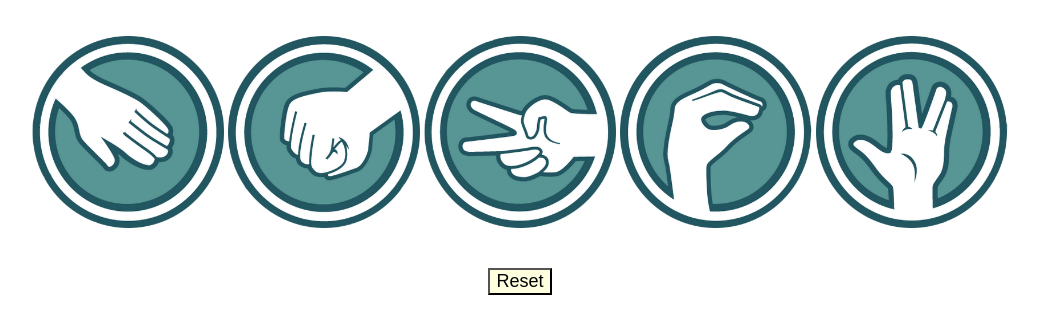
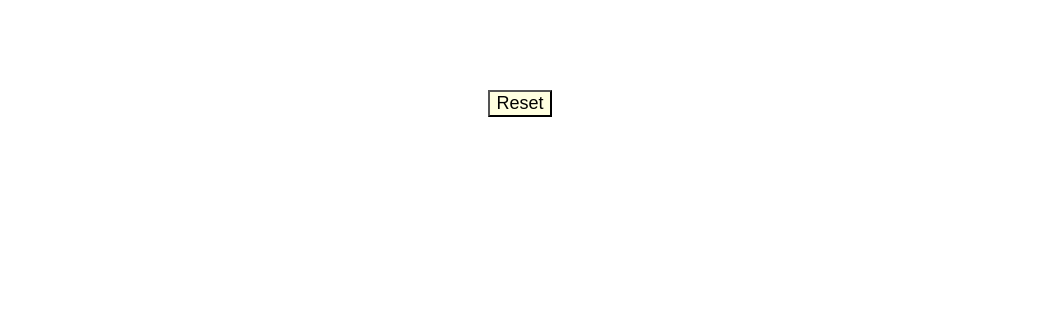
Before and after one commit to comp426-2023-spring/e02-YinuoLiu0708, a website: page public/game.html in a window 1280 px wide. Shown: the part 48-382 px from the top of the page, without its empty margins (120-1159 px from the left). Drawn offline with Linux system fonts and the light colour scheme.

Commit message:
give up on using images

```diff
--- a/public/game.html
+++ b/public/game.html
@@ -8,11 +8,6 @@
     <body>
         <h1>Pick your shot</h1>
         <br>
-        <img id="paper" src="img/paper.jpg" alt="Paper" onclick="choose('paper')">
-        <img id="rock" src="img/rock.jpg" alt="Rock" onclick="choose('rock')">
-        <img id="scissors" src="img/scissors.jpg" alt="Scissors" onclick="choose('scissors')">
-        <img id="lizard" src="img/lizard.jpg" alt="Lizard" onclick="choose('lizard')">
-        <img id="spock" src="img/spock.jpg" alt="Spock" onclick="choose('spock')">
         <br><br><br>
         <button type="button" onclick="home()">Reset</button>
     </body>
--- a/public/scripts.js
+++ b/public/scripts.js
@@ -11,11 +11,6 @@ function play(){
 
     window.location.href = "game.html";
 
-    if (rps.checked){
-        var lizard = document.getElementById("lizard");
-        lizard.style.display = "none";
-
-    }
     const base_url = window.location.href + 'app/';
     const url = base_url + 'rps' + '/play' + '/' + shot;
 }
```
